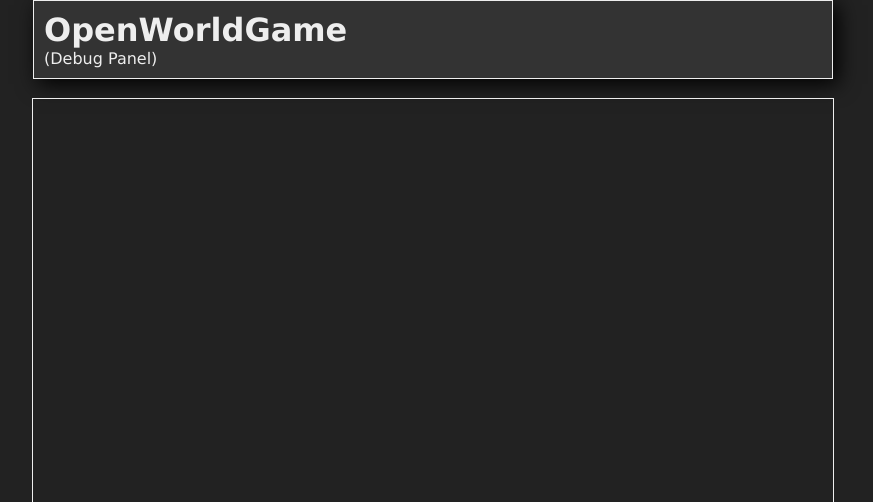
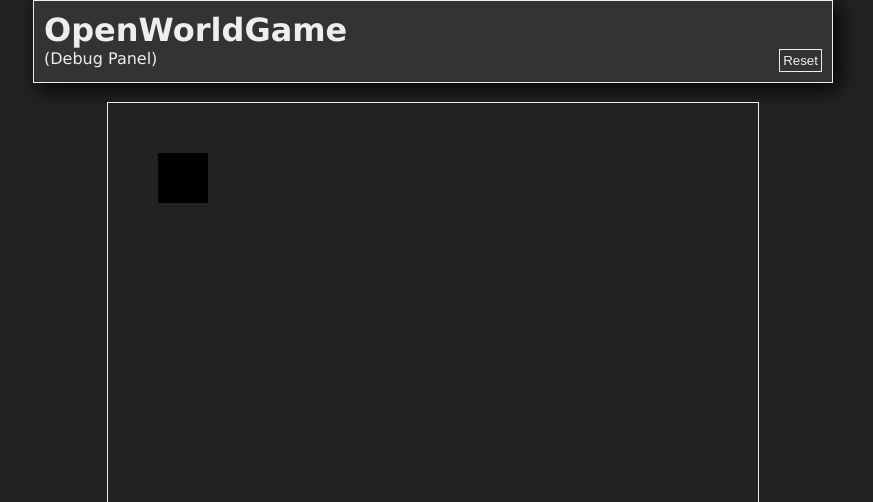
Before and after one commit to dimx88/openWorldGame, a plain HTML site: page index.html in a window 1280 px wide. Shown: the top 502 px of the page, without its empty margins (207-1080 px from the left). Drawn offline with Linux system fonts and the light colour scheme.

Commit message:
set up a skeleton for the game loop

```diff
--- a/Scripts/Game.js
+++ b/Scripts/Game.js
@@ -1,26 +1,51 @@
 export default class Game {
     constructor(config) {
         this.container = config.container;
+        // Stretch to the container's size
+        const containerSize = this.container.getBoundingClientRect();
+        this.windowSize = { width: containerSize.width, height: containerSize.height };
         this.canvas;
-        this.size = config.dimensions || { width: 800, height: 500 };
 
-
-        config.autoStart && this.init();
+        // Start app if autoStart is on
+        config.autoStart && (() => {
+            this.init();
+            this.startGameLoop();
+        })();
     }
 
     init() {
-        console.log(this.container.style.width);
         this.canvas = this.createCanvas({ width: this.container.style.width, height: this.container.style.height });
+        this.container.appendChild(this.canvas);
+
+        this.canvas.ctx = this.canvas.getContext('2d');
+
     }
 
-    createCanvas({ width, height }) {
-        console.log('creating canvas');
-        this.canvas = document.createElement('canvas');
-        this.canvas.setAttribute('id', 'main-canvas');
-        this.canvas.setAttribute('height', this.size.width);
-        this.canvas.setAttribute('width', this.size.height);
-        this.container.appendChild(this.canvas);
+    createCanvas() {
+
+        const canvas = document.createElement('canvas');
+        canvas.setAttribute('id', 'main-canvas');
+        canvas.setAttribute('height', this.windowSize.width);
+        canvas.setAttribute('width', this.windowSize.height);
+
+        this.container.appendChild(canvas);
+
+        console.log('created main canvas');
+
+        return canvas;
     }
 
+    startGameLoop() {
+        this.update();
+    }
+
+    update() {
+        const { canvas } = this;
+        const { ctx } = canvas;
+
+        ctx.fillRect(50, 50, 50, 50);
+
+        requestAnimationFrame(() => this.update());
+    }
 
 }
--- a/index.html
+++ b/index.html
@@ -17,7 +17,8 @@
 <body>
     <div class="header-panel">
         <h1>OpenWorldGame</h1>
-        <p>(Debug Panel)</p>
+        <span>(Debug Panel)</span>
+        <button class="admin-panel-button reset-app" onclick="reset();">Reset</button>
     </div>
 
     <div class="marg-bottom-20"></div>
@@ -25,8 +26,8 @@
     <!-- App goes here -->
     <div class="container"></div>
 
+    <script src="/Scripts/Game.js" type="module"></script>
     <script src="/init.js" type="module"></script>
-    <script src="/Scripts/main.js" type="module"></script>
 </body>
 
 </html>
--- a/init.js
+++ b/init.js
@@ -3,11 +3,21 @@ import Game from "./Scripts/Game.js";
     function () {
         console.log('running OpenWorldGame project...');
 
-        const appContainer = document.querySelector('.container');
+        const gameConfig = {
+            container: document.querySelector('.container'),
+            autoStart: true
+        };
 
-        const game = new Game({ container: appContainer, dimensions: {width: 400, height: 200}, autoStart: true});
+        let game = new Game(gameConfig);
 
         // game.init();
 
+        window.reset = () => {
+            console.log('restarting...');
+            game = new Game(gameConfig);
+            game.init();
+            console.log('Initialized game');
+        }
+
 
     })();
--- a/styles/globals.css
+++ b/styles/globals.css
@@ -36,6 +36,23 @@ body {
 
 .container {
     outline: 1px solid var(--light-color);
-    width: 800px;
-    height: 600px;
+    width: 650px;
+    height: 450px;
 }
+
+.admin-panel-button {
+    appearance: none;
+    background: var(--medium-dark-color);
+    color: var(--light-color);
+    border: 1px solid var(--light-color);
+    padding: 3px;
+}
+
+.admin-panel-button:hover {
+    opacity: .75;
+}
+
+.reset-app {
+    float: right;
+
+}
```
